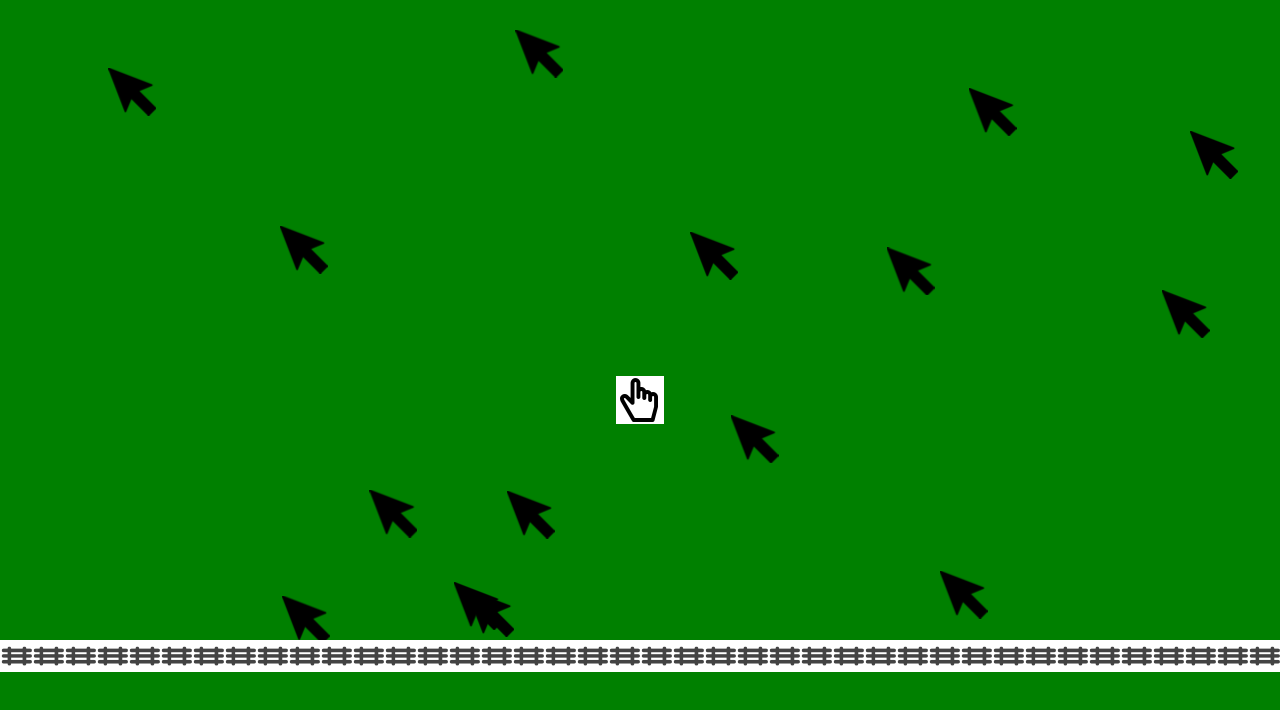
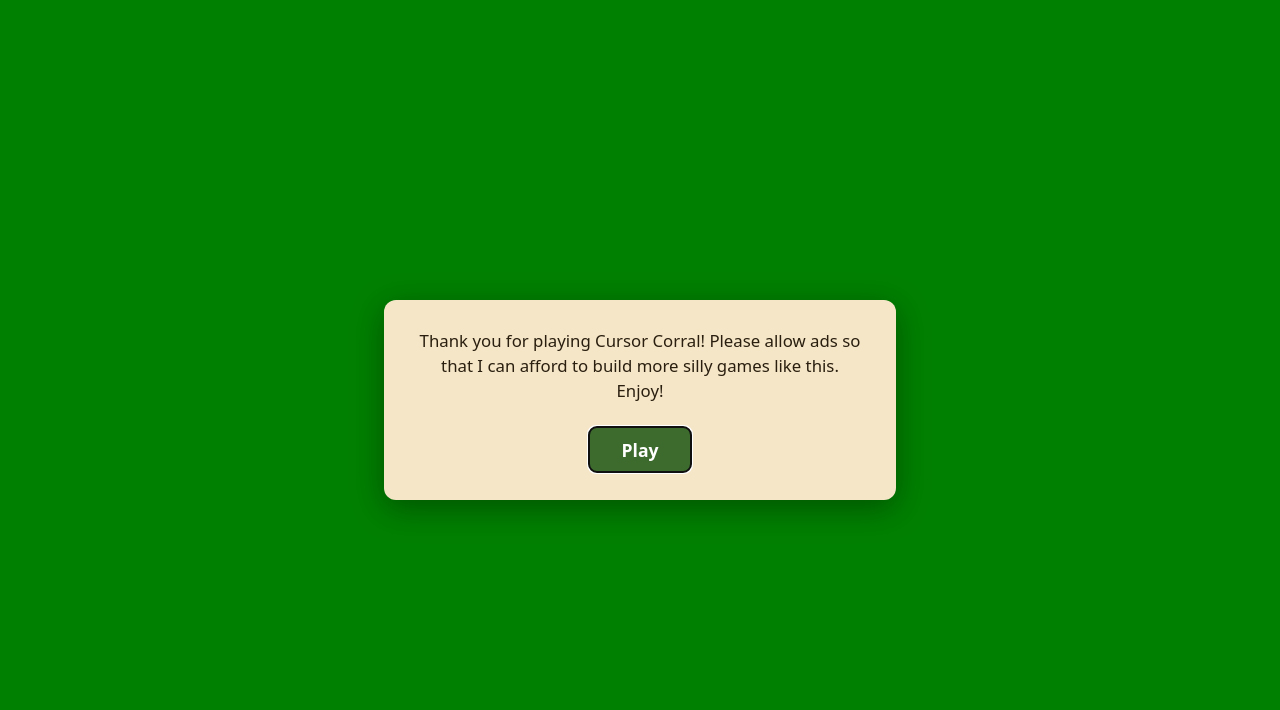
Before and after one commit to ploymahloy/cursor-corral, a website: page index.html in a window 1280 px wide. Drawn offline with Linux system fonts and the light colour scheme.

Commit message:
Add welcome modal and ambient sound

```diff
--- a/game.js
+++ b/game.js
@@ -40,7 +40,12 @@
 const stepSound = new Audio('assets/mp3/step.mp3');
 stepSound.preload = 'auto';
 
+const backgroundMusic = new Audio('assets/mp3/loop.mp3');
+backgroundMusic.preload = 'auto';
+backgroundMusic.loop = true;
+
 // --- State ---
+let gameStarted = false;
 const heldKeys = new Set();
 
 let rancherX = 0;
@@ -64,6 +69,10 @@
 function playSound(audio) {
 	audio.currentTime = 0;
 	audio.play().catch(() => {});
+}
+
+function startBackgroundMusic() {
+	backgroundMusic.play().catch(() => {});
 }
 
 function playCowMooStressed() {
@@ -539,10 +548,16 @@
 resizeCanvas();
 
 canvas.addEventListener('click', event => {
+	if (!gameStarted) {
+		return;
+	}
 	startLassoThrow(event.offsetX, event.offsetY);
 });
 
 window.addEventListener('keydown', event => {
+	if (!gameStarted) {
+		return;
+	}
 	const key = event.key.toLowerCase();
 	if (MOVEMENT_KEYS.has(key)) {
 		heldKeys.add(key);
@@ -577,4 +592,12 @@
 	seedInitialCows();
 }
 
-requestAnimationFrame(gameLoop);
+const startOverlay = document.getElementById('start-overlay');
+const playButton = document.getElementById('play-button');
+
+playButton.addEventListener('click', () => {
+	startOverlay.classList.add('hidden');
+	gameStarted = true;
+	startBackgroundMusic();
+	requestAnimationFrame(gameLoop);
+});
--- a/index.html
+++ b/index.html
@@ -18,9 +18,66 @@
 				height: 100vh;
 				background-color: green;
 			}
+
+			#start-overlay {
+				position: fixed;
+				inset: 0;
+				z-index: 10;
+				display: flex;
+				align-items: center;
+				justify-content: center;
+				padding: 1.5rem;
+				background: transparent;
+			}
+
+			#start-overlay.hidden {
+				display: none;
+			}
+
+			#start-dialog {
+				max-width: 28rem;
+				padding: 1.75rem 2rem;
+				border-radius: 0.75rem;
+				background: #f5e6c8;
+				color: #2a1f0f;
+				box-shadow: 0 0.5rem 2rem rgba(0, 0, 0, 0.35);
+				text-align: center;
+			}
+
+			#start-message {
+				margin: 0 0 1.5rem;
+				font-family: system-ui, sans-serif;
+				font-size: 1.05rem;
+				line-height: 1.5;
+			}
+
+			#play-button {
+				padding: 0.65rem 2rem;
+				border: none;
+				border-radius: 0.5rem;
+				background: #3d6b2e;
+				color: #fff;
+				font-family: system-ui, sans-serif;
+				font-size: 1.1rem;
+				font-weight: 600;
+				cursor: pointer;
+			}
+
+			#play-button:hover {
+				background: #4a7f38;
+			}
 		</style>
 	</head>
 	<body>
+		<div id="start-overlay" role="dialog" aria-modal="true" aria-labelledby="start-message">
+			<div id="start-dialog">
+				<p id="start-message">
+					Thank you for playing Cursor Corral! Please allow ads so that I can afford to build more silly games like
+					this. Enjoy!
+				</p>
+				<button id="play-button" type="button" autofocus>Play</button>
+			</div>
+		</div>
 		<canvas id="canvas"></canvas>
 		<script src="game.js"></script>
 	</body>
```
Also changed, not shown: 1 other file.
